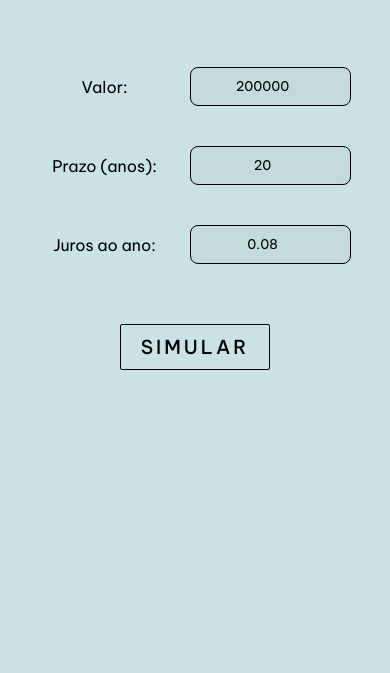
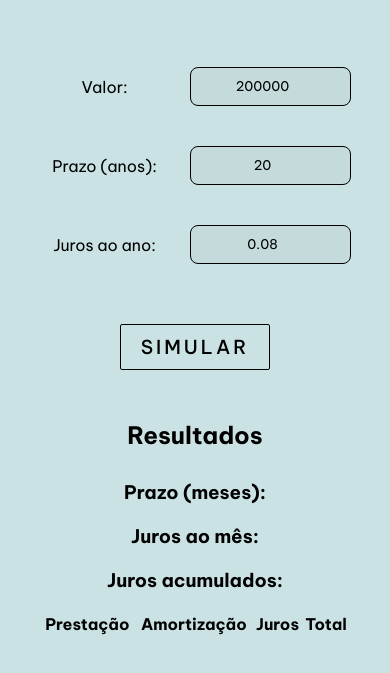
Before and after one commit to guidpo0/financiamento, a website: page index.html in a window 390 px wide. Shown: the part 147-820 px from the top of the page. Drawn offline with Linux system fonts and the light colour scheme.

Commit message:
finalizado css para mobile

```diff
--- a/index.html
+++ b/index.html
@@ -61,7 +61,7 @@
     </form>
     <section class="results-container invisible">
       <h2>Resultados</h2>
-      <div>
+      <div class="results-info-container">
         <div>
           <h3>Prazo (meses):</h3>
           <p class="term-months"/>
--- a/style.css
+++ b/style.css
@@ -90,7 +90,7 @@
   flex-direction: column;
   align-items: center;
   justify-content: center;
-  max-width: 100vw;
+  width: 100vw;
   padding: 10px;
 }
 
@@ -134,3 +134,24 @@
   margin: 40px 20px;
   border: 1px solid black;
 }
+
+.results-container {
+  padding: 10px;
+  display: flex;
+  justify-content: center;
+  width: 100vw;
+  align-items: center;
+  flex-direction: column;
+}
+
+.results-container h2 {
+  margin-bottom: 10px;
+}
+
+.results-info-container > * {
+  margin: 20px;
+}
+
+.results-container table {
+  width: 80vw;
+}
```
